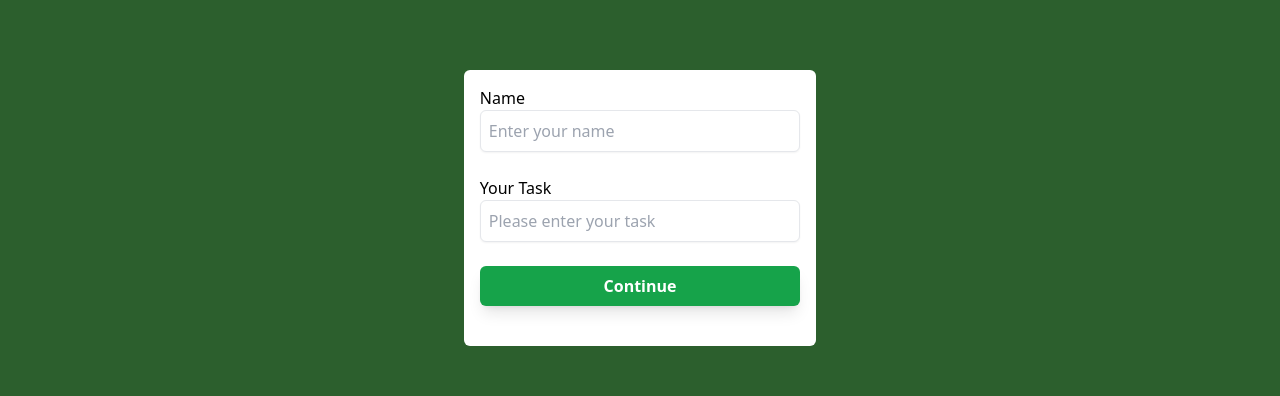
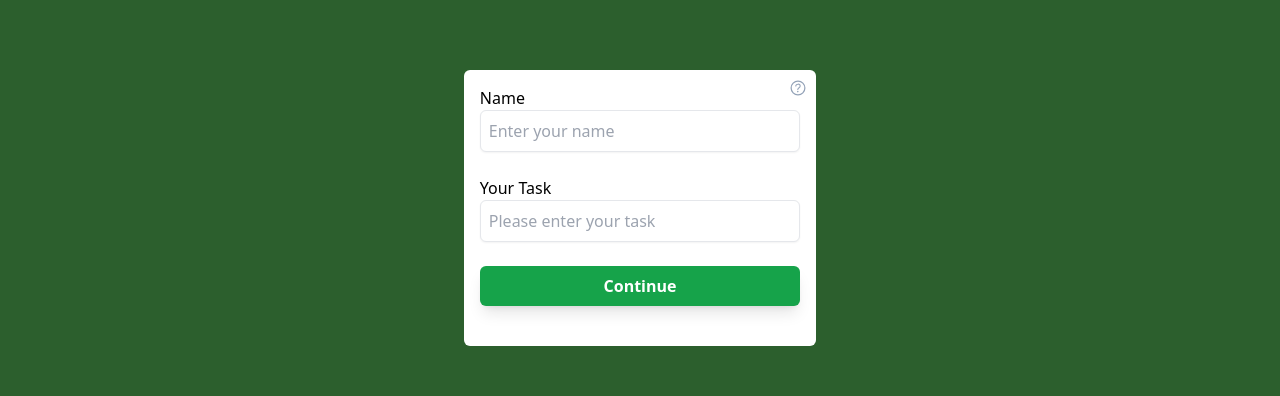
Before and after one commit to Omkar-Jawalkar/30Doer, a React (Vite) app: page /register in a window 1280 px wide. Shown: the part 204-600 px from the top of the page. Built offline with nearby package versions, Linux system fonts and the light colour scheme; no server answers.

Commit message:
Help Icon added

```diff
--- a/src/components/white-backround-wrapper/WhiteBackgroundWrapper.jsx
+++ b/src/components/white-backround-wrapper/WhiteBackgroundWrapper.jsx
@@ -1,9 +1,20 @@
 import Proptypes from "prop-types";
+import { IoHelpCircleOutline } from "react-icons/io5";
+import { useNavigate } from "react-router-dom";
 
 const WhiteBackgroundWrapper = ({ children }) => {
+    const navigate = useNavigate();
     return (
         <div className="w-full mt-12  min-h-[70vh] flex flex-col justify-center items-center ">
-            <div className="bg-white p-4 gap-6 max-w-[70%] md:max-w-[50%] flex flex-col justify-center items-center rounded-md shadom-2xl">
+            <div className="bg-white relative  p-4 gap-6 max-w-[70%] md:max-w-[50%] flex flex-col justify-center items-center rounded-md shadom-2xl">
+                <span
+                    onClick={() => {
+                        navigate("/rules");
+                    }}
+                    className=" absolute top-2 right-2 cursor-pointer"
+                >
+                    <IoHelpCircleOutline className="text-xl text-slate-400" />
+                </span>
                 {children}
             </div>
         </div>
```
